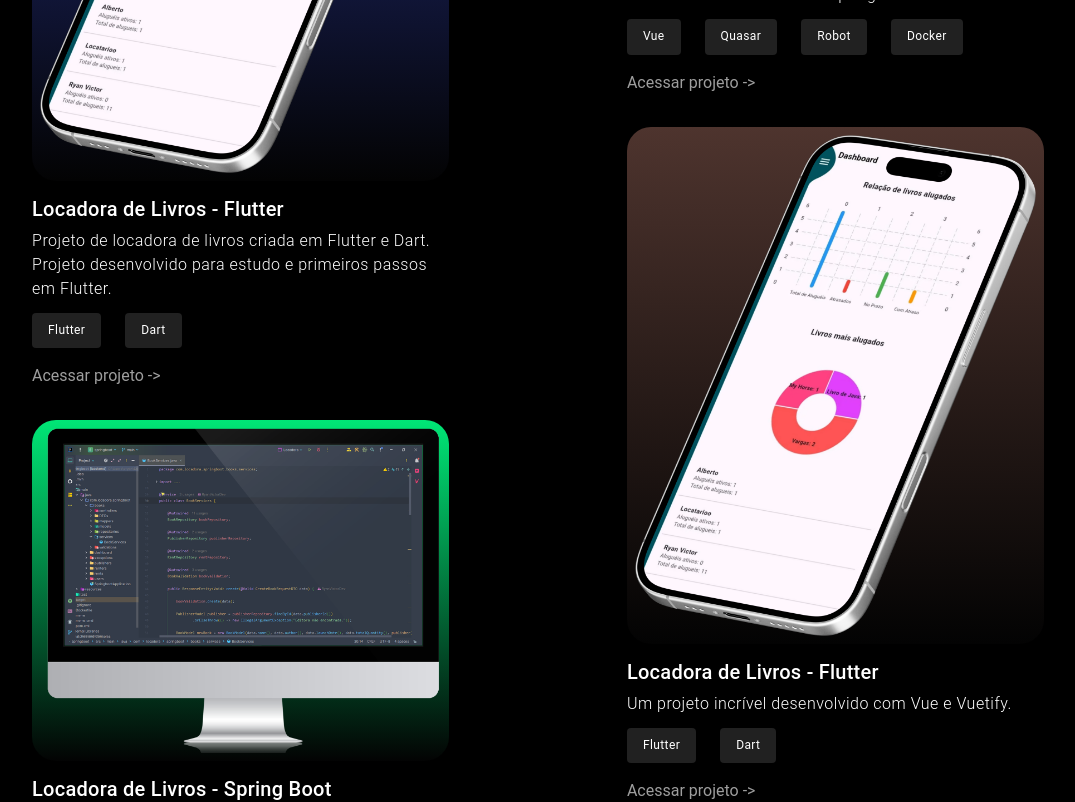
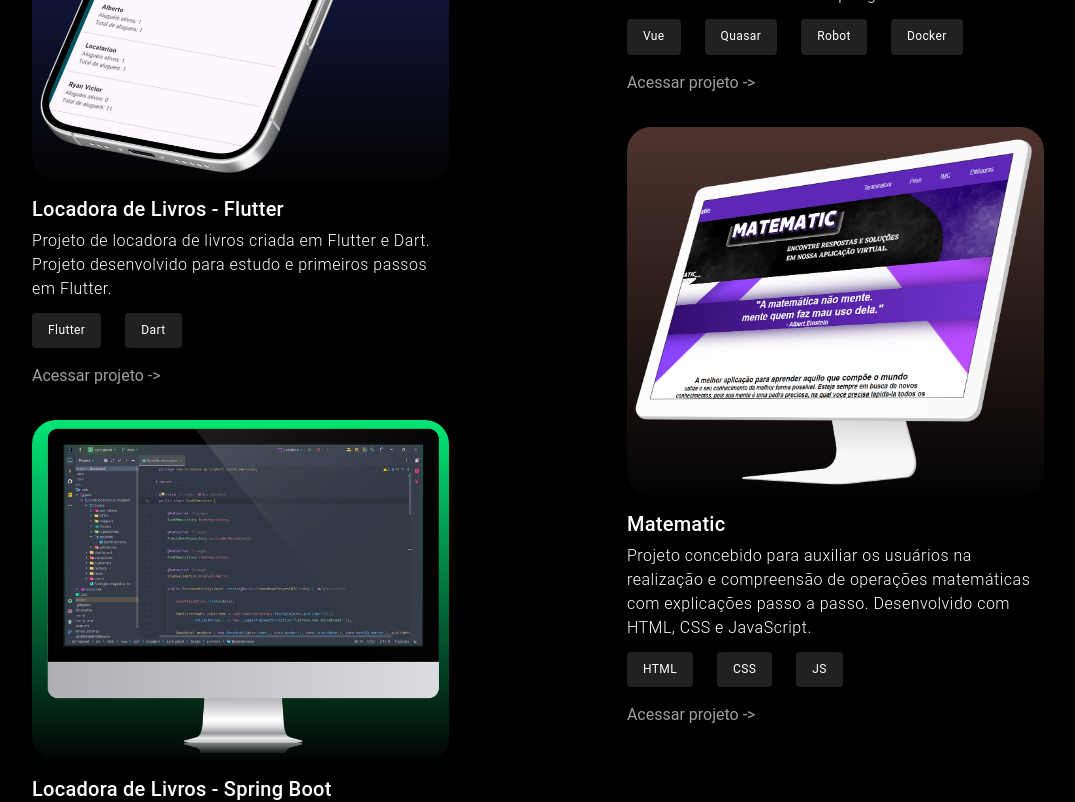
Before and after one commit to RyanVictorDev/Portifolio-RyanVictorDev, a Vue app in the folder portifolio-project/: page / in a window 1280 px wide. Shown: the part 2640-3442 px from the top of the page, without its empty margins (102-1177 px from the left). Built offline with nearby package versions, Linux system fonts and the light colour scheme.

Commit message:
Add new project

```diff
--- a/portifolio-project/src/components/ProjectsPage.vue
+++ b/portifolio-project/src/components/ProjectsPage.vue
@@ -33,10 +33,10 @@
         />
 
         <ProjectComponent
-          title="Locadora de Livros - Flutter"
-          description="Um projeto incrível desenvolvido com Vue e Vuetify."
-          :technologies="['Flutter', 'Dart']"
-          image="/images/flutterMockupOriginal.png"
+          title="Matematic"
+          description="Projeto concebido para auxiliar os usuários na realização e compreensão de operações matemáticas com explicações passo a passo. Desenvolvido com HTML, CSS e JavaScript."
+          :technologies="['HTML', 'CSS', 'JS']"
+          image="/images/matematicMockup.png"
           background-color="#4E342E"
         />
       </v-col>
```
Also changed, not shown: portifolio-project/public/images/matematicMockup.png (added).
